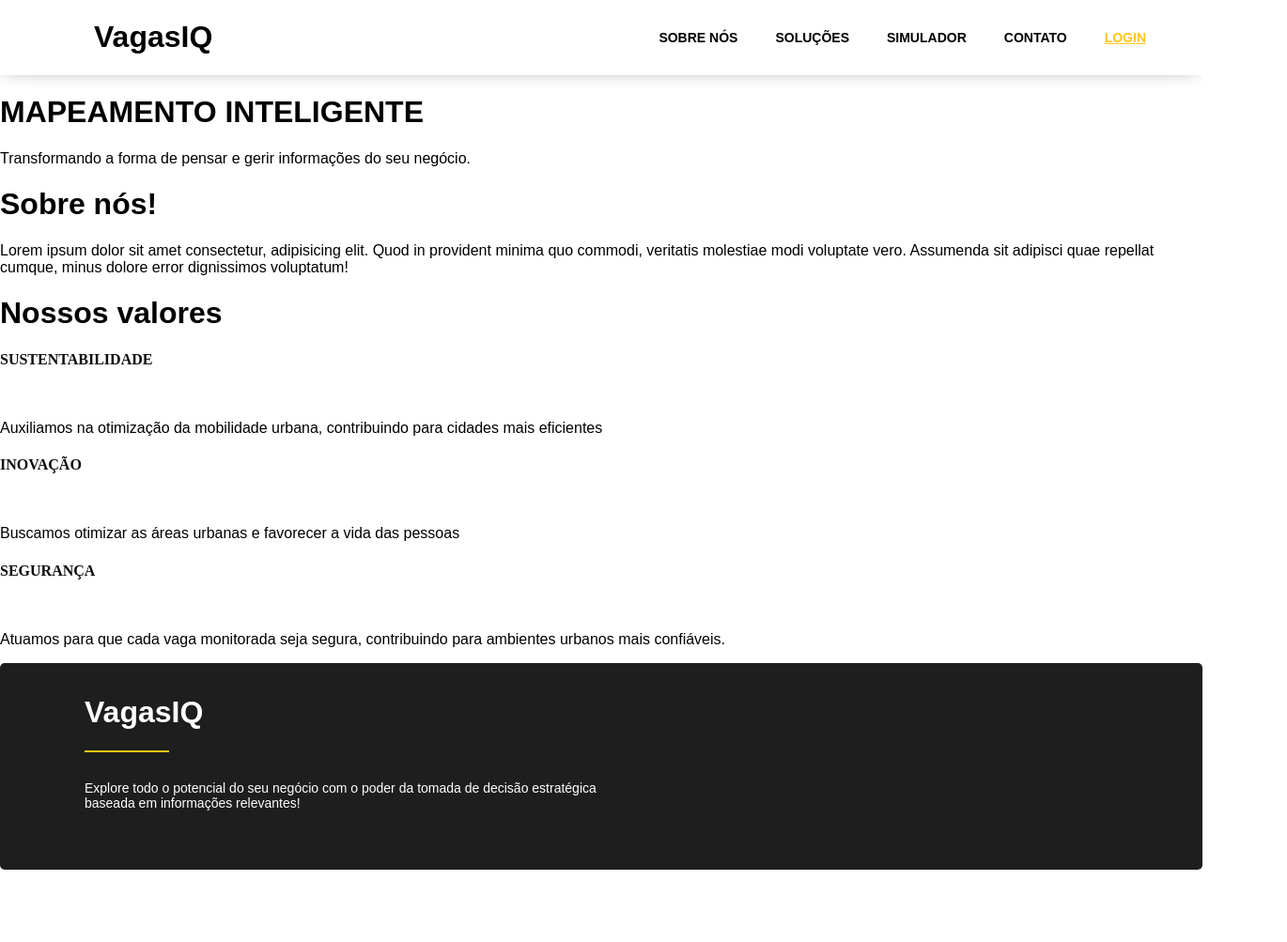
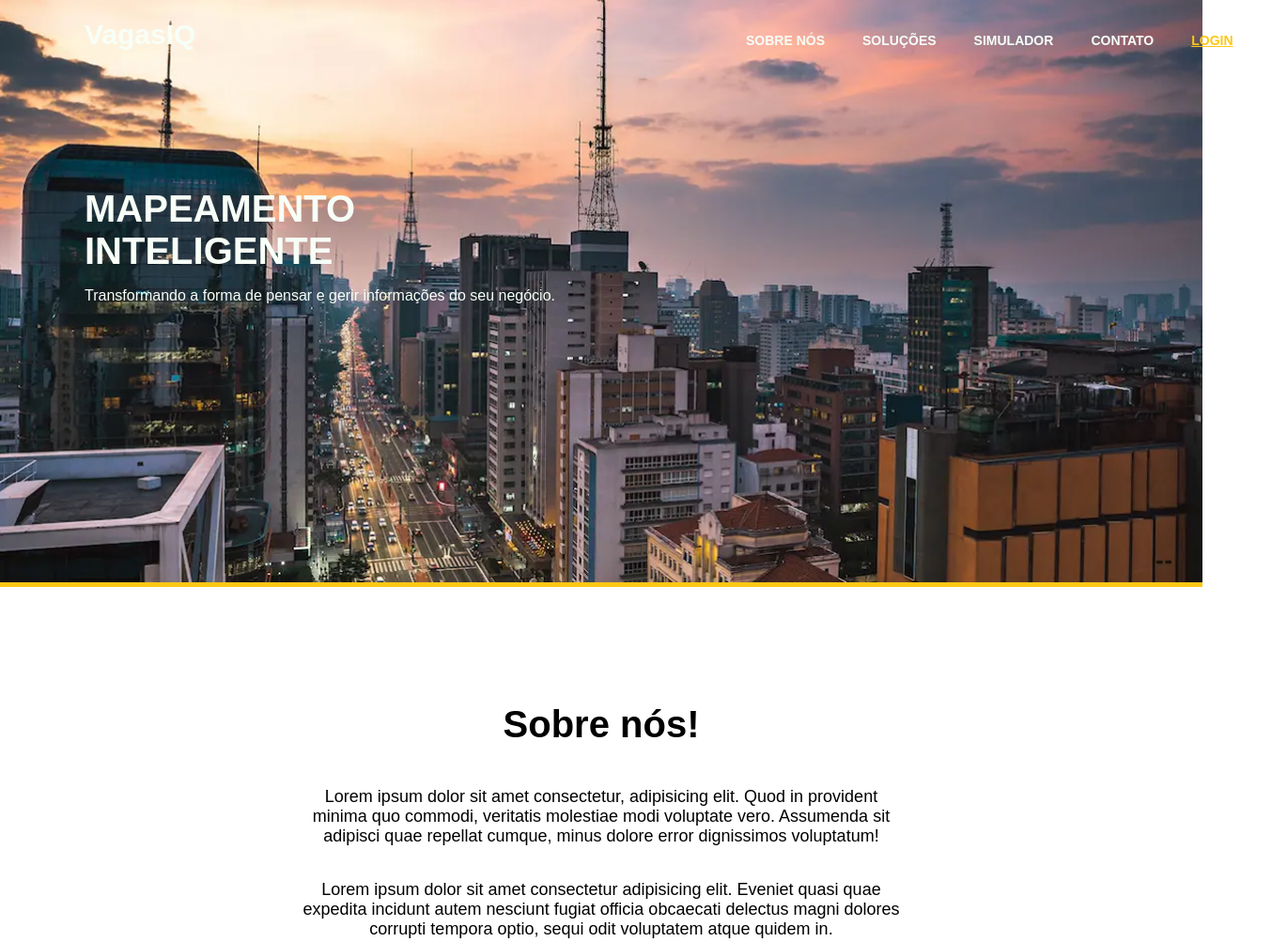
Before and after one commit to smg1708/Grupo_pi, a plain HTML site: page Algoritmos/public/index.html in a window 1280 px wide. Shown: the top 1003 px of the page at 94% size, 1370 px wide, since content can reach past the window. Before the commit the page ends 926 px from the top, so only its background shows below. Drawn offline with Linux system fonts and the light colour scheme.

Commit message:
Estilização da primeira parte da página inicial

```diff
--- a/Algoritmos/public/index.html
+++ b/Algoritmos/public/index.html
@@ -8,6 +8,8 @@
     <link rel="stylesheet" href="styles/style.css">
 </head>
 <body>
+
+    <div class="banner">
         <div class="header">
             <div class="container">
                 <div class="titulo"><h1>VagasIQ</h1></div>
@@ -20,10 +22,9 @@
                 </div>
             </div>
         </div>
-
-    <div class="banner">
         <div class="container">
-            <h1>MAPEAMENTO INTELIGENTE</h1>
+            <h1>MAPEAMENTO</h1>
+            <h1> INTELIGENTE</h1>
             <p>Transformando a forma de pensar e gerir informações do seu negócio.</p>
         </div>
     </div>
@@ -32,23 +33,30 @@
         <div class="sobreNos">
             <h1>Sobre nós!</h1>
             <p>Lorem ipsum dolor sit amet consectetur, adipisicing elit. Quod in provident minima quo commodi, veritatis molestiae modi voluptate vero. Assumenda sit adipisci quae repellat cumque, minus dolore error dignissimos voluptatum!</p>
+            <p>Lorem ipsum dolor sit amet consectetur adipisicing elit. Eveniet quasi quae expedita incidunt autem nesciunt fugiat officia obcaecati delectus magni dolores corrupti tempora optio, sequi odit voluptatem atque quidem in.</p>
         </div>
         <div class="valores">
             <h1>Nossos valores</h1>
             <div class="boxes">
                 <div class="box">
                     <h4>SUSTENTABILIDADE</h4>
-                    <img src="">
+                    <div class="circle">
+                        <img src="./assets/save-the-planet.png" id="img_sustentabilidade">
+                    </div>
                     <p>Auxiliamos na otimização da mobilidade urbana, contribuindo para cidades mais eficientes</p>
                 </div>
                 <div class="box">
                     <h4>INOVAÇÃO</h4>
-                    <img src="">
+                    <div class="circle">
+                        <img src="./assets/idea.png" id="img_inovacao">
+                    </div>
                     <p>Buscamos otimizar as áreas urbanas e favorecer a vida das pessoas</p>
                 </div>
                 <div class="box">
                     <h4>SEGURANÇA</h4>
-                    <img src="">
+                    <div class="circle">
+                        <img src="./assets/seguranca-de-dados.png" id="img_seguranca">
+                    </div>
                     <p>Atuamos para que cada vaga monitorada seja segura, contribuindo para ambientes urbanos mais confiáveis.</p>
                 </div>
             </div>
--- a/Algoritmos/public/styles/style.css
+++ b/Algoritmos/public/styles/style.css
@@ -79,6 +79,163 @@ body {
 
 /* Começo da Home index.html*/
 
+.banner {
+    width: 100%;
+    height: 620px;
+    background-image: url('../assets/imagem-fundo.png');
+    background-size: cover;
+    border-bottom: 5px solid #ffc714;
+}
+
+.banner .header {
+    -webkit-box-shadow: none;
+    -moz-box-shadow: none;
+    box-shadow: none;
+}
+
+.banner .header .container {
+    display: flex;
+    flex-direction: row;
+    align-items: flex-start;
+    justify-content: space-between;
+    padding: 0 0;
+    height: 200px;
+    width: 100%;
+}
+
+.banner .header .container .titulo {
+    padding-left: 0;
+    padding-top: 20px;
+}
+
+.banner .header .container .navbar {
+    padding-left: 0;
+    width: 45%;
+    padding-top: 35px;
+}
+
+.banner .header .container .titulo h1 {
+    font-size: 30px;
+}
+
+.banner a {
+    color: #F7FFF7;
+}
+
+.banner .container {
+    display: flex;
+    width: 100%;
+    height: 100%;
+    flex-direction: column;
+    margin-left: 90px;
+}
+
+.banner .container h1 {
+    color: #F7FFF7;
+    font-weight: bolder;
+    font-size: 40px;
+    margin: 0;
+}
+
+.banner .container p {
+    color: #F7FFF7;
+    font-size: 16px;
+}
+
+.body {
+    width: 100%;
+    height: 980px;
+}
+
+.body h1 {
+    font-size: 40px;
+}
+
+.body .sobreNos {
+    display: flex;
+    width: 100%;
+    height: 50%;
+    flex-direction: column;
+    align-items: center;
+    justify-content: center;
+}
+
+.body .sobreNos p {
+    width: 50%;
+    text-align: center;
+    font-size: 18px;
+}
+
+.body .valores {
+    display: flex;
+    width: 100%;
+    height: 50%;
+    background-color: #ffc714;
+    flex-direction: column;
+    align-items: center;
+    color: white;
+}
+
+.body .valores h1 {
+    margin-bottom: 0px;
+    font-weight: bolder;
+}
+
+.boxes {
+    display: flex;
+    width: 100%;
+    height: 100%;
+    justify-content: center;
+}
+
+.box {
+    display: flex;
+    flex-direction: column;
+    height: 100%;
+    width: 100%;
+    align-items: center;
+    justify-content: center;
+    margin: 0;
+    padding: 0;
+}
+
+.box h4 {
+    font-size: 24px;
+    margin-bottom: 10px;
+    color: #F7FFF7;
+}
+
+.box p {
+    font-size: 20px;
+    width: 80%;
+    text-align: center;
+    height: 20%;
+}
+
+.circle {
+    width: 230px;
+    height: 230px;
+    border-radius: 150px;
+    background-color: white;
+    display: flex;
+    justify-content: center;
+    align-items: center;
+}
+
+#img_inovacao {
+    height: 190px;
+    width: 190px;
+}
+
+#img_sustentabilidade {
+    height: 160px;
+    width: 160px;
+}
+
+#img_seguranca {
+    height: 170px;
+    width: 170px;
+}
 
 #div_container-solucao #div_conjunto-cards {
     display: flex;
```
Also changed, not shown: Algoritmos/public/assets/idea.png (added), Algoritmos/public/assets/imagem-fundo.png (added), Algoritmos/public/assets/save-the-planet.png (added), Algoritmos/public/assets/seguranca-de-dados.png (added). Lines whose indentation alone changed are shown as unchanged.
